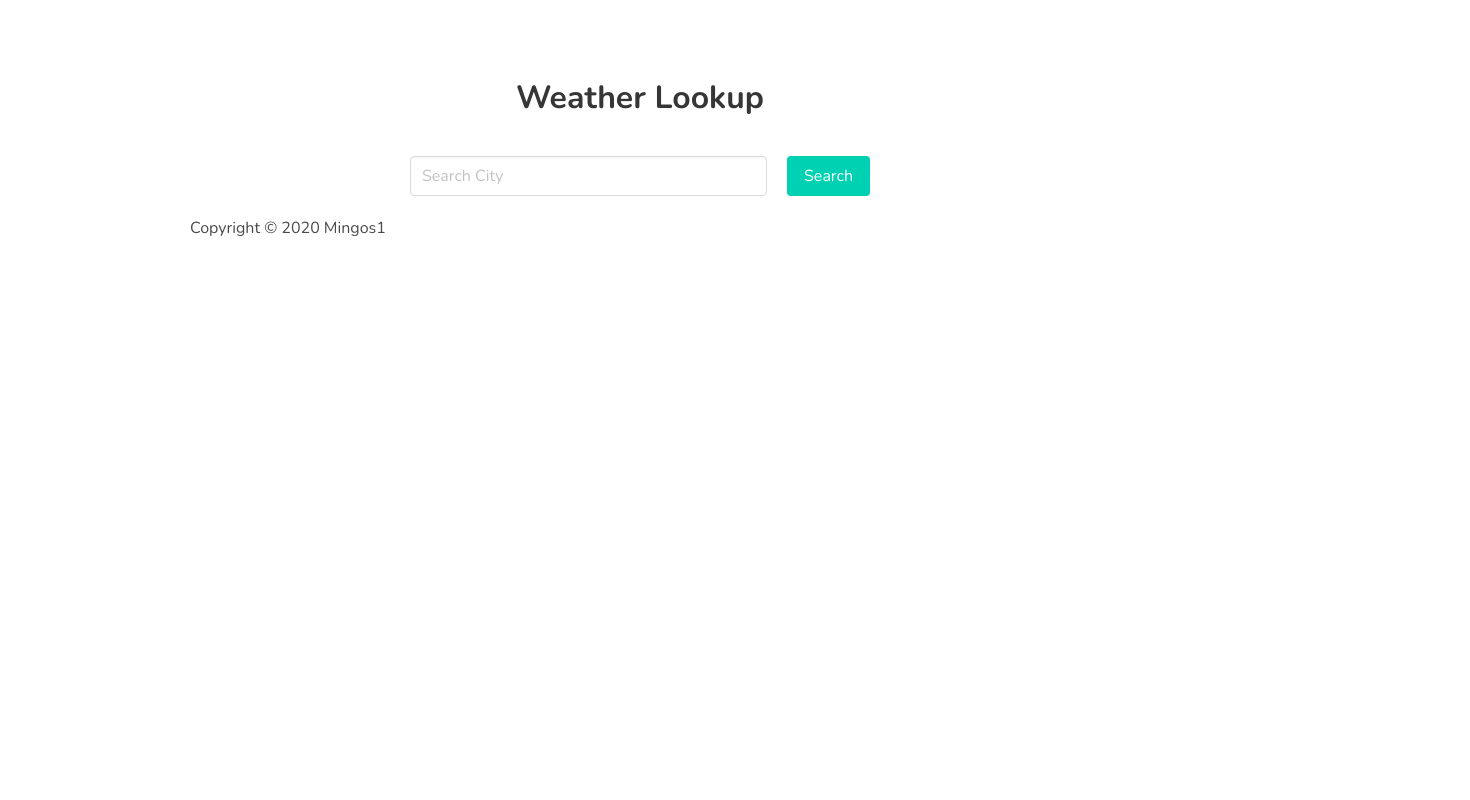
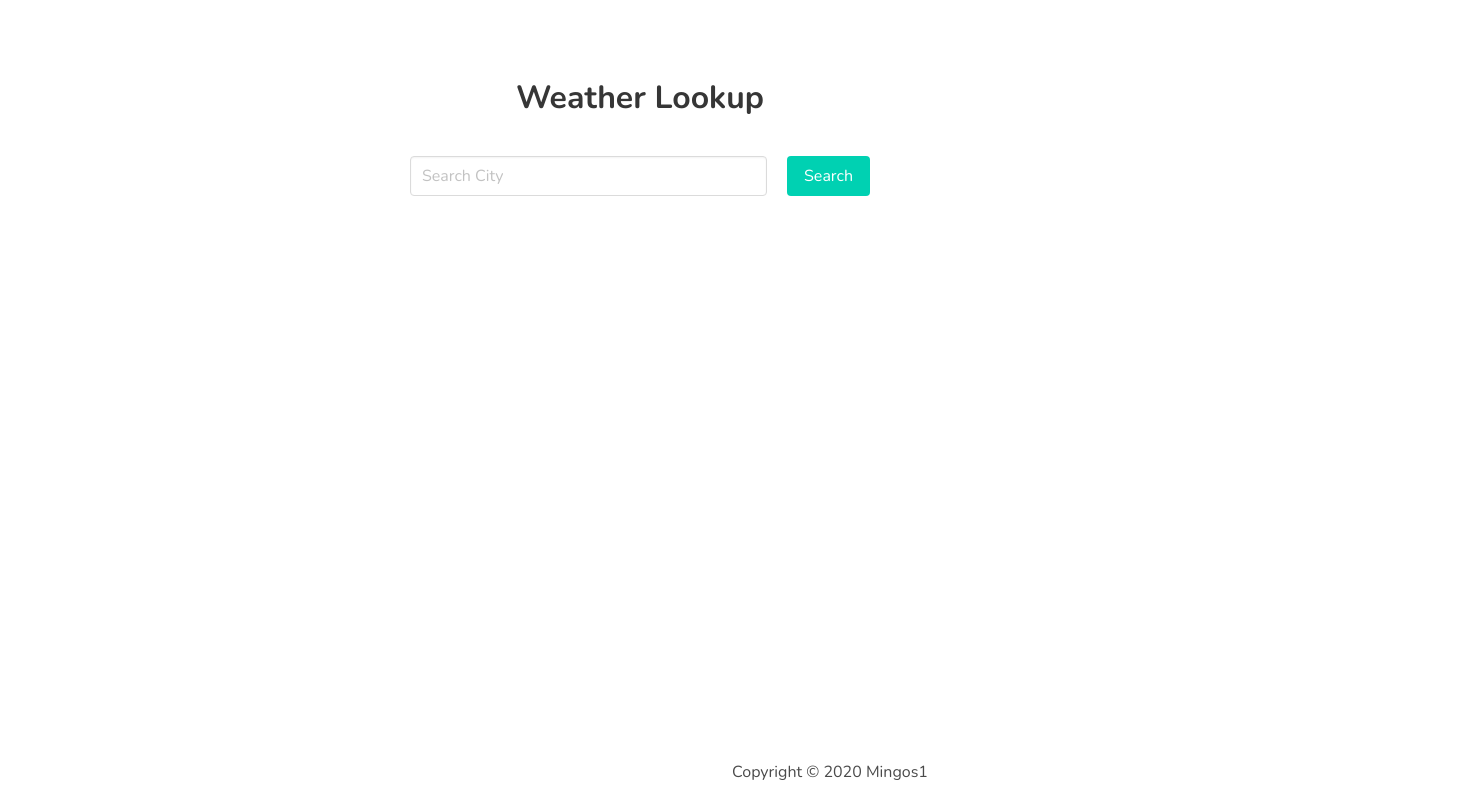
Before and after one commit to Mingos1/Weather-App, a website: page index.html in a window 1280 px wide. Shown: the whole page, 1470 px wide, since content can reach past the window. Drawn offline with nearby package versions, Linux system fonts and the light colour scheme.

Commit message:
formatted html doc

```diff
--- a/src/index.html
+++ b/index.html
@@ -6,7 +6,7 @@
     <title>Weather App</title>
     <meta name="description" content="">
     <meta name="viewport" content="width=device-width, initial-scale=1">
-    <link rel="stylesheet" href="css/styles.css">
+    <link rel="stylesheet" href="src/css/styles.css">
     <link rel="shortcut icon" href="#">
 </head>
 
@@ -30,18 +30,19 @@
     </header>
 
     <main class='main'>
+
         <header class='section-main-header'>
             <header class="section-header">
                 <h4 id='current-month-day'></h4>
                 <h4 id='current-time'></h4>
             </header>
 
-            <section class="section-card-temp">
+            <section class="section-main-temp">
                 <!-- weather condition should be an icon-->
                 <h3 id='weather-condition'></h3>
                 <h2 id="temperature"></h2>
             </section>
-            <section class="section-card-city-name">
+            <section class="section-main-city-name">
                 <h3 id="city-name"></h3>
             </header>
 
@@ -70,7 +71,7 @@
     </footer>
 </div>
 
-    <script type="module" src="script/script.js" async defer></script>
+    <script type="module" src="src/script/script.js" async defer></script>
 </body>
 
 </html>
--- a/src/css/styles.css
+++ b/src/css/styles.css
@@ -13,10 +13,10 @@
   max-width: 900px;
 }
 
+
 .input-wrapper,
 .header-header {
   padding: 20px;
-
 }
 
 .input-wrapper{
@@ -36,52 +36,94 @@
   text-align: center;
 }
 
+.footer {
+  position: absolute;
+  bottom: 0;
+  width: 100%;
+  height: 2.5rem;
+  text-align: center;
+}
+
+
+.main {
+  display: flex;
+  flex-flow: column;
+  align-items: center;
+}
+
+.section-main-city-name,
+.section-main-temp,
+.section-header {
+  margin: 10px;
+  padding: 10px;
+
+  text-align: center;
+}
+
+
+.section-main-header {
+  padding: 20px;
+  /*border: 2px solid blue;*/
+}
+
+.section-main {
+  display: flex;
+  justify-content: space-around;
+  margin: 20px 0;
+ /* border: 2px solid blue;*/
+
+}
+
+.section-main-temp {
+
+  /*border: 2px solid red;*/
+}
+
+.section-main-temp h2 {
+  font-size: 4em;
+}
+
+.section-main-city-name {
+ /*border: 2px solid green;*/
+}
+
+.section-header {
+  /*border: 2px solid yellow;*/
+}
+
+.section-card {
+  display: flex;
+  justify-items: space-around;
+
+  margin: 20px 20px;
+  padding: 20px;
+  /*border: 2px solid yellow;*/
+  border-radius: 10px;
+
+}
+
+
 /*
-.main {
+
+
+
+h1 {
 
 }
 
-.section-main-header {
+h2 {
 
 }
 
-.section-main {
+h3 {
 
 }
 
-.section-card-temp {
+h4 {
 
 }
 
-.section-card-city-name {
-
-}
-
-.section-header {
-
-}
-
-.section-card {
-
-}
-
-h1 {
-
-}
-
-h2 {
-
-}
-
-h3 {
-
-}
-
-h4 {
-
-}
 */
-
 
 
 
```
